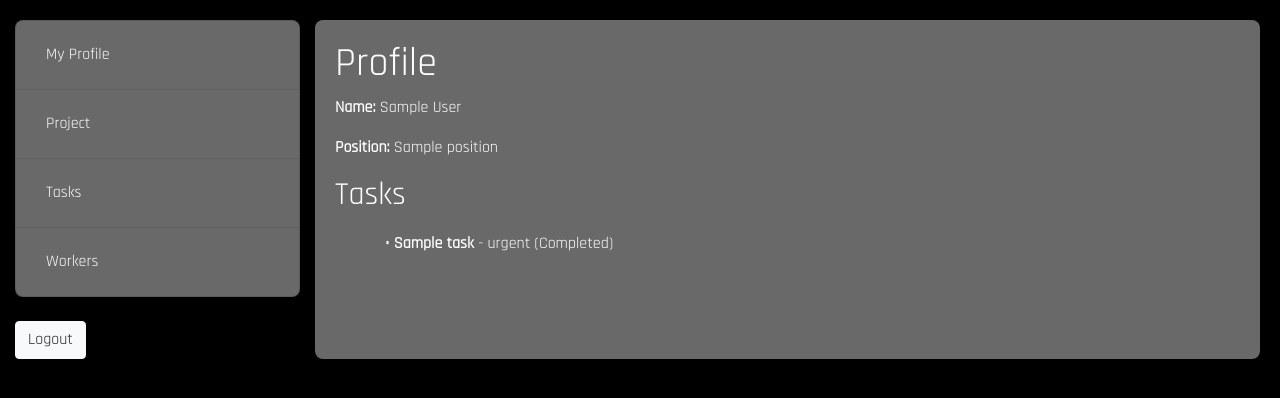
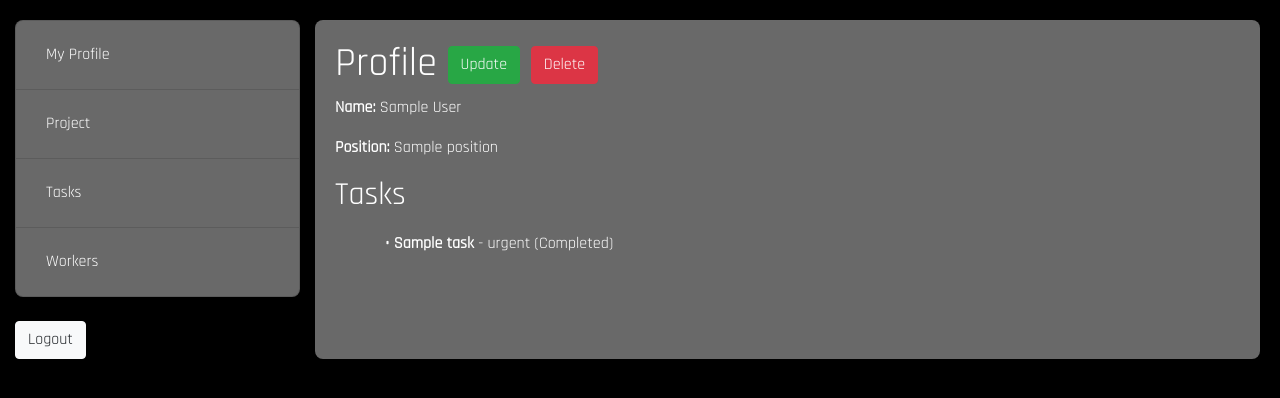
Before and after one commit to Volokitin-Vitaliy/py-crm-tasks, a Django app: page /board/workers/1 in a window 1280 px wide. Shown: the top 398 px of the page. Run offline with Django 5.2, Linux system fonts and the light colour scheme; a user stored in the database is signed in; tables that the repository leaves empty hold one stand-in row (values such as "Sample post").

Commit message:
Add update and delete buttons to worker profile page

```diff
--- a/templates/board/worker_detail.html
+++ b/templates/board/worker_detail.html
@@ -1,7 +1,10 @@
 {% extends "base.html" %}
 
 {% block content %}
-  <h1>Profile</h1>
+  <h1>Profile
+    <a type="submit" class="btn btn-success btn-hover"  href="{% url "board:worker-update" worker.id%}">Update</a>
+    <a type="submit" class="btn btn-danger"  href="{% url "board:worker-delete" worker.id%}">Delete</a>
+  </h1>
   <p><strong>Name:</strong> {{ worker.first_name }} {{ worker.last_name }}</p>
   <p><strong>Position:</strong> {{ worker.position }}</p>
   <h2>Tasks</h2>
```
